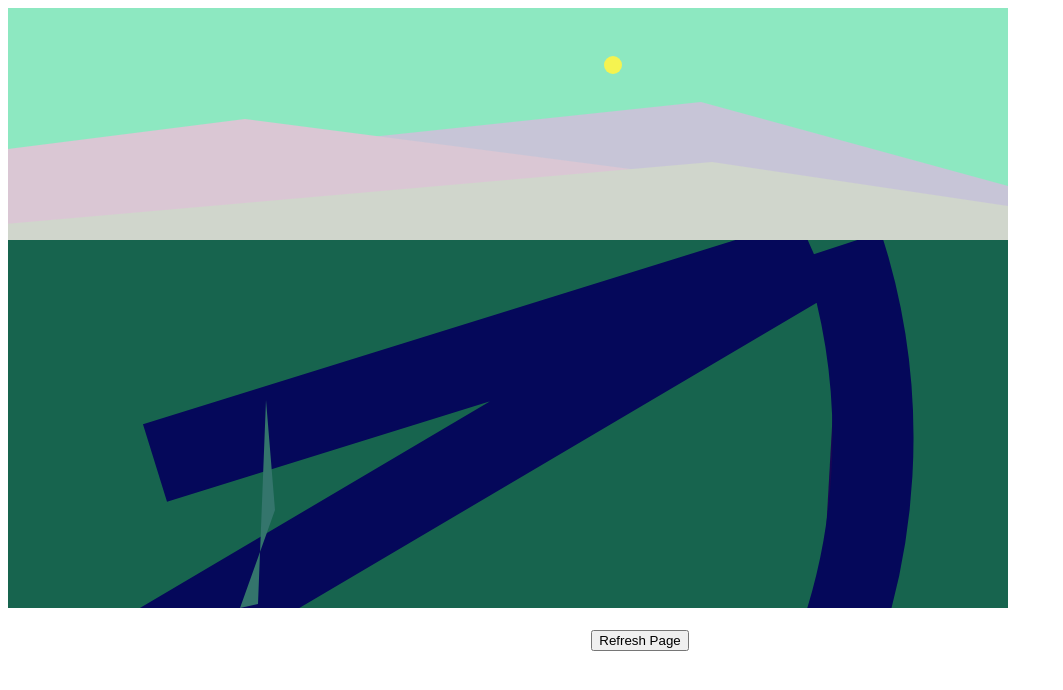
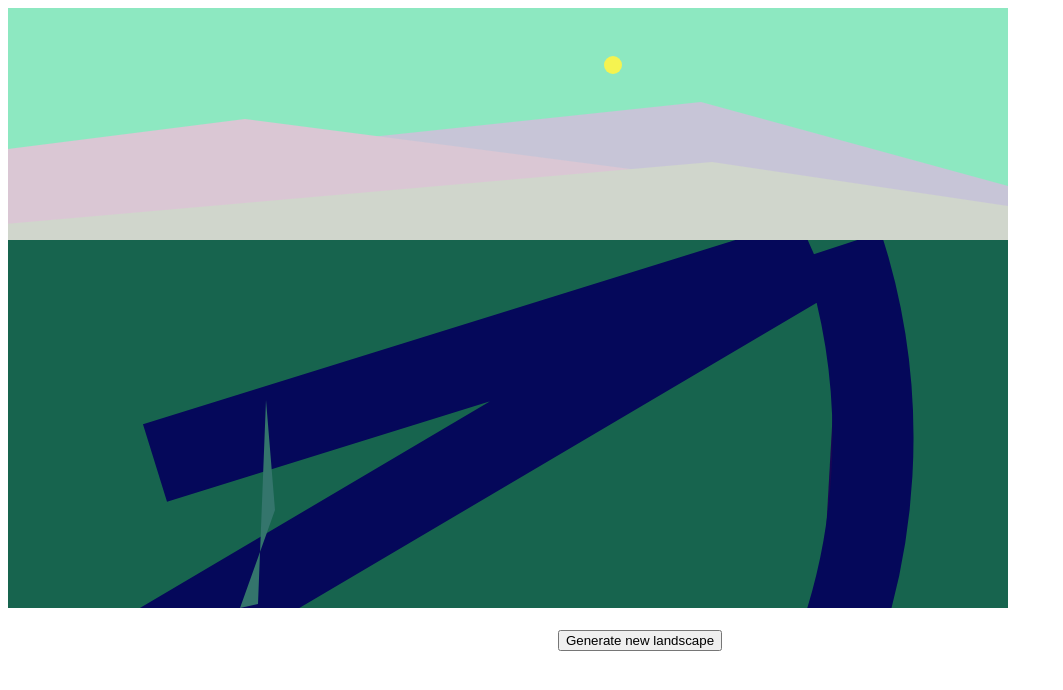
Before and after one commit to haoruye/generative.landscape, a plain HTML site: page index.html in a window 1280 px wide. Shown: the whole page, without its empty margins (0-1063 px from the left). Drawn offline with Linux system fonts and the light colour scheme.

Commit message:
Update index.html

```diff
--- a/index.html
+++ b/index.html
@@ -308,7 +308,7 @@ window.onload = function() {
 <canvas id="Canvas" width="1000" height="600"></canvas>
 <br><br>
 <div class="myDiv">
-<button onClick="window.location.href=window.location.href">Refresh Page</button>
+<button onClick="window.location.href=window.location.href">Generate new landscape</button>
 </div>
 
 </body>
```
